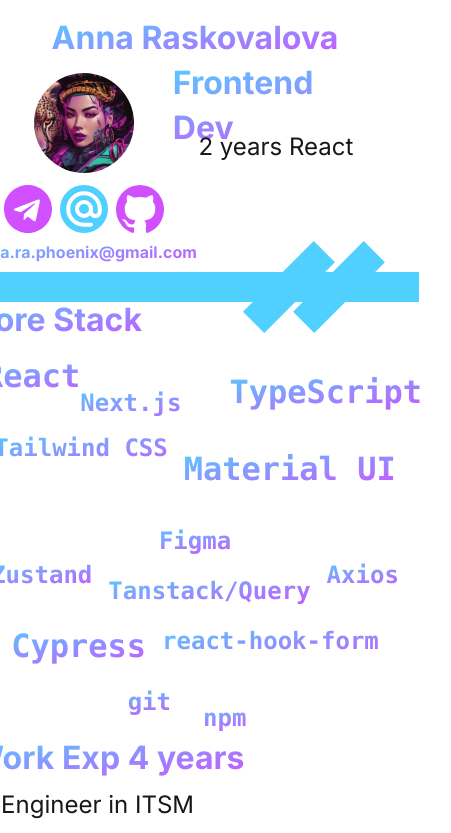
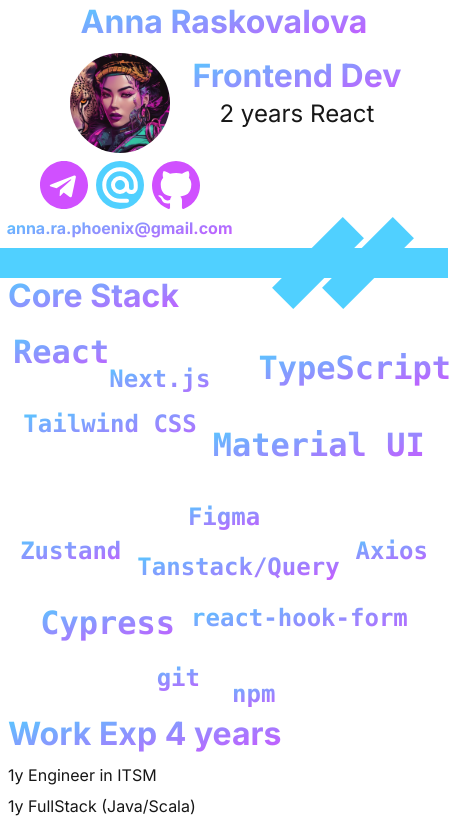
Before and after one commit to gepardoj/me, a Next.js app: page /me/ in a window 390 px wide. Shown: the top 833 px of the page, 451 px wide, since content can reach past the window. Built offline with nearby package versions, Linux system fonts and the light colour scheme; a web font is replaced by a local one.

Commit message:
fixed layout for mobile

```diff
--- a/src/app/globals.css
+++ b/src/app/globals.css
@@ -22,6 +22,10 @@
       display: block;
       height: 8px;
       width: 100%;
+    }
+
+    * {
+      @apply mx-2
     }
 
     &:nth-child(odd)::before {
@@ -83,7 +87,6 @@
   color: var(--foreground);
   font-family: Inter;
   display: flex;
-  justify-content: center;
   min-height: 100vh;
 }
 
--- a/src/app/page.tsx
+++ b/src/app/page.tsx
@@ -8,10 +8,10 @@
 
 export default function Home() {
   return (
-    <div className="flex flex-col m-4 min-w-md max-w-7xl">
-      <header className="flex flex-col items-center">
+    <div className="flex flex-col min-w-md max-w-7xl">
+      <header className="flex flex-col items-center px-2">
         <h1 className="hl text-xl">Anna Raskovalova</h1>
-        <div className="grid grid-cols-[auto_1fr] gap-x-4 items-center">
+        <div className="grid grid-cols-[1fr_2fr] items-center">
           <Image
             className="rounded-full row-span-2 justify-self-center m-2"
             src="/me/me.webp"
@@ -20,14 +20,14 @@
             height={100}
             priority
           />
-          <h2 className="hl text-xl relative right-10">Frontend Dev</h2>
+          <h2 className="hl text-xl relative right-10 text-nowrap">Frontend Dev</h2>
           <h3 className="text-md text-center relative right-10 bottom-5">2 years React</h3>
           <LinksBar />
         </div>
       </header>
       <main className="grow">
         <Bantique type="1" />
-        <section className="flex flex-col">
+        <section className="flex flex-col px-2">
           <h2 className="hl text-xl relative bottom-3 mr-auto">Core Stack</h2>
           <div className="flex flex-wrap justify-center gap-4 max-w-xl self-center">
             <pre className="hl text-xl">React</pre>
@@ -50,9 +50,9 @@
           </div>
         </section>
         <section className="flex flex-col gap-2">
-          <h2 className="hl text-xl mr-auto">Work Exp 4 years</h2>
-          <p className="text-md">1y Engineer in ITSM</p>
-          <p className="text-md">1y FullStack (Java/Scala)</p>
+          <h2 className="hl text-xl mr-auto ml-2">Work Exp 4 years</h2>
+          <p className="ml-2">1y Engineer in ITSM</p>
+          <p className="ml-2">1y FullStack (Java/Scala)</p>
           <h2 className="hl text-xl self-center">2 years Frontend Dev</h2>
           <article className="article flex flex-col gap-2">
             <div className="flex items-end flex-wrap">
@@ -84,7 +84,7 @@
           </article>
         </section>
         <Bantique type="2" />
-        <section className="flex flex-col">
+        <section className="flex flex-col px-2">
           <h2 className="hl text-xl self-end relative bottom-3">Pet Projects</h2>
           <ul>
             <li>
```
